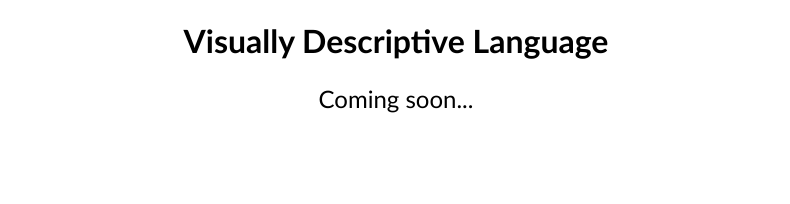
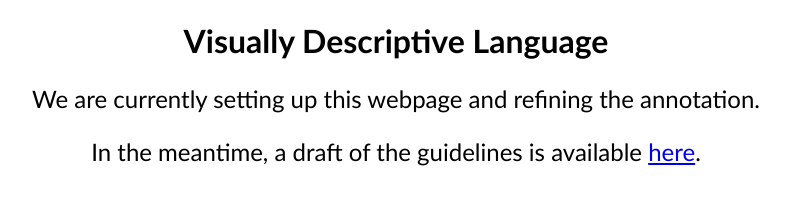
Before and after one commit to vdlang/vdlang.github.io, a plain HTML site: page index.html in a window 1280 px wide. Shown: the whole page, without its empty margins (244-1034 px from the left). Drawn offline with Linux system fonts and the light colour scheme.

Commit message:
Updated with link to google sites guidelines for the time being..

```diff
--- a/index.html
+++ b/index.html
@@ -11,6 +11,9 @@ p { text-align: center; font-size: 1.5em; }
 </head>
 <body>
 <h1>Visually Descriptive Language</h1>
-<p>Coming soon...</p>
+
+<p>We are currently setting up this webpage and refining the annotation.</p>
+
+<p>In the meantime, a draft of the guidelines is available <a href="https://sites.google.com/site/visuallydescriptivelanguage/">here</a>.</p>
 </body>
 </html>
```
